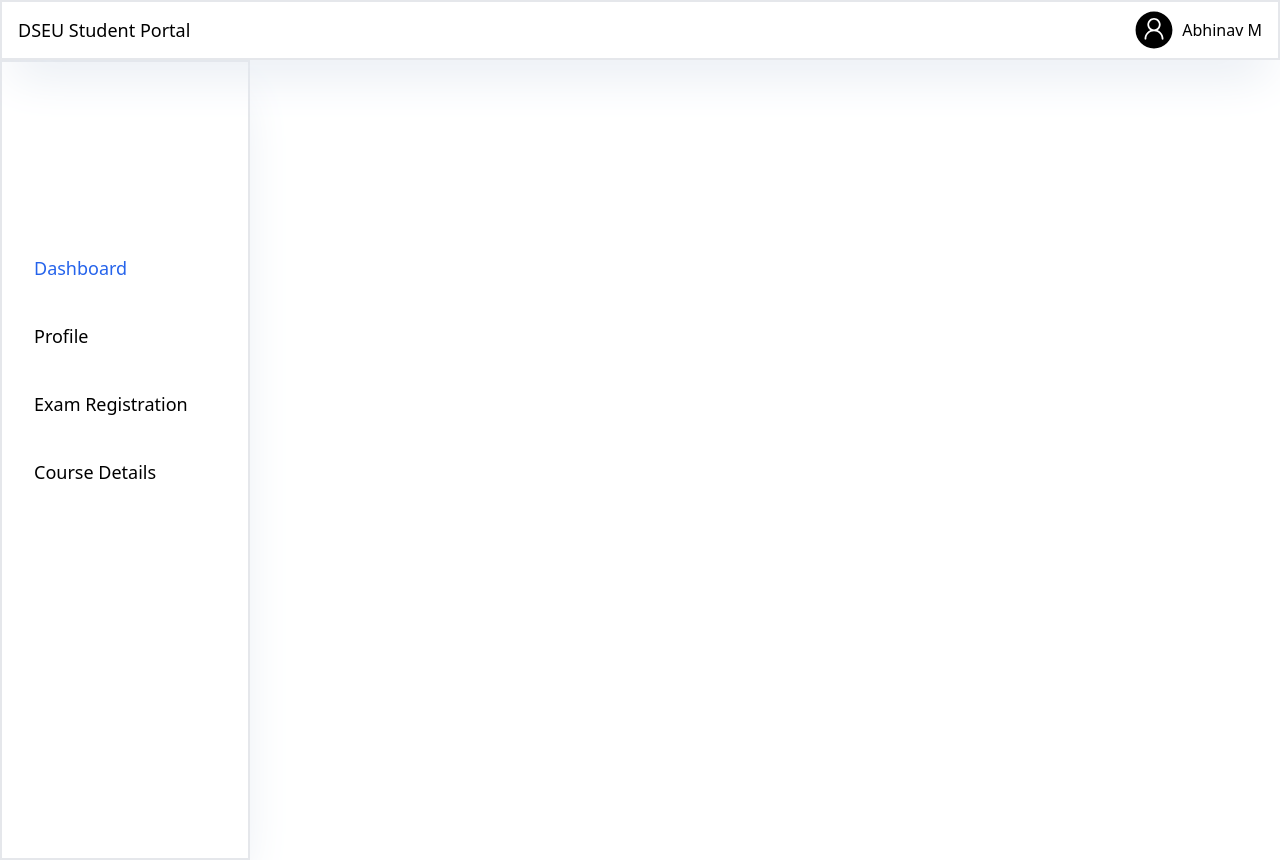
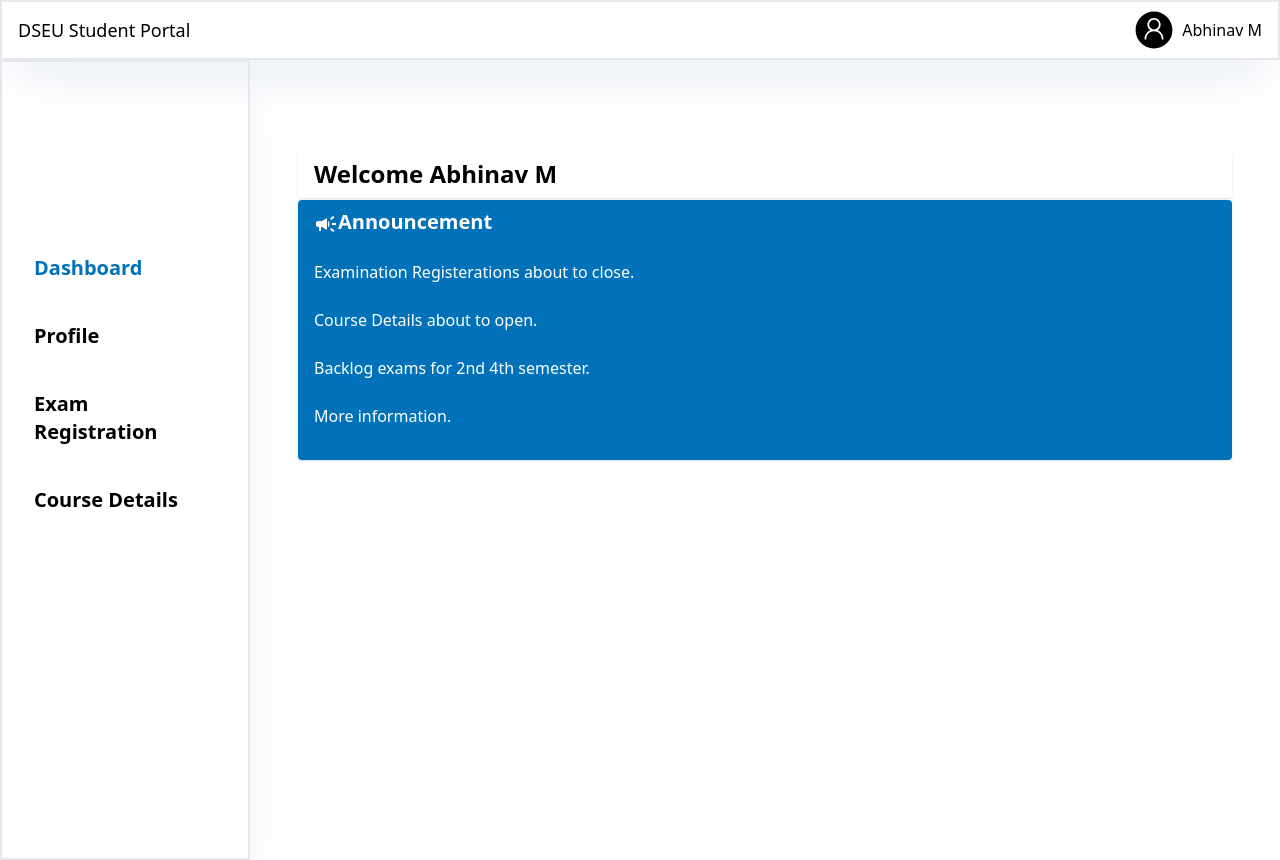
Before and after one commit to deepanshupal09/dseu_project, a Next.js app: page /dashboard in a window 1280 px wide. Built offline with nearby package versions, Linux system fonts and the light colour scheme.

Commit message:
dashboard initialized

```diff
--- a/app/dashboard/Navbar.tsx
+++ b/app/dashboard/Navbar.tsx
@@ -9,10 +9,10 @@
     const options = ["Dashboard", "Profile", "Exam Registration", "Course Details"]
     return (
       <>
-        <div className={` w-[250px] text-lg font-normal px-8 py-48 space-y-10  h-full shadow-2xl shadow-slate-200 -z-20 bg-white absolute top-[60px] border-2  left-0`}>
+        <div className={` w-[250px] text-xl font-normal px-8 py-48 space-y-10  h-full shadow-2xl shadow-slate-200 -z-20 bg-white absolute top-[60px] border-2  left-0`}>
           {options.map((option,index)=>{
             return (
-              <div key={index} className={`cursor-pointer hover:text-blue-600 ${selected===index?'text-blue-600':''} `}> {option}</div>
+              <div key={index} className={`cursor-pointer hover:text-dseublue ${selected===index?'text-dseublue':''} `}> <strong>{option}</strong></div>
             )
           })}
         </div>
--- a/app/dashboard/page.tsx
+++ b/app/dashboard/page.tsx
@@ -2,6 +2,7 @@
 import { useState } from "react";
 import Header from "./Header";
 import Navbar from "./Navbar";
+import CampaignIcon from '@mui/icons-material/Campaign';
 
 export default function Home() {
   const [selected, setSelected] = useState(0);
@@ -11,6 +12,18 @@ export default function Home() {
         <Header username={"Abhinav M"} />
         <Navbar selected={selected} setSelected={setSelected} />
       </div>
+      <div className="welcome py-2 px-4 rounded shadow absolute top-[150px] left-[250px] right-0 z-10 mx-12 ">
+        <h1 className="text-2xl text-white-800 font-bold ">Welcome {"Abhinav M"}</h1>
+      </div>
+      <div className="announcement bg-dseublue py-2 px-4 rounded shadow absolute top-[200px] left-[250px] right-0 z-10 mx-12">
+        <h1 className="text-xl text-white font-bold"><CampaignIcon className="text-3xl"/>Announcement</h1>
+          <ul className="text-white">
+            <li  className="my-6">Examination Registerations about to close.</li>
+            <li className="my-6">Course Details about to open.</li>
+            <li className="my-6">Backlog exams for 2nd 4th semester.</li>
+            <li className="my-6">More information.</li>
+          </ul>
+      </div>
     </>
   );
 }
--- a/tailwind.config.ts
+++ b/tailwind.config.ts
@@ -13,6 +13,9 @@ const config: Config = {
         "gradient-conic":
           "conic-gradient(from 180deg at 50% 50%, var(--tw-gradient-stops))",
       },
+      colors:{
+        dseublue: '#0172BA',
+      },
     },
   },
   plugins: [],
```
